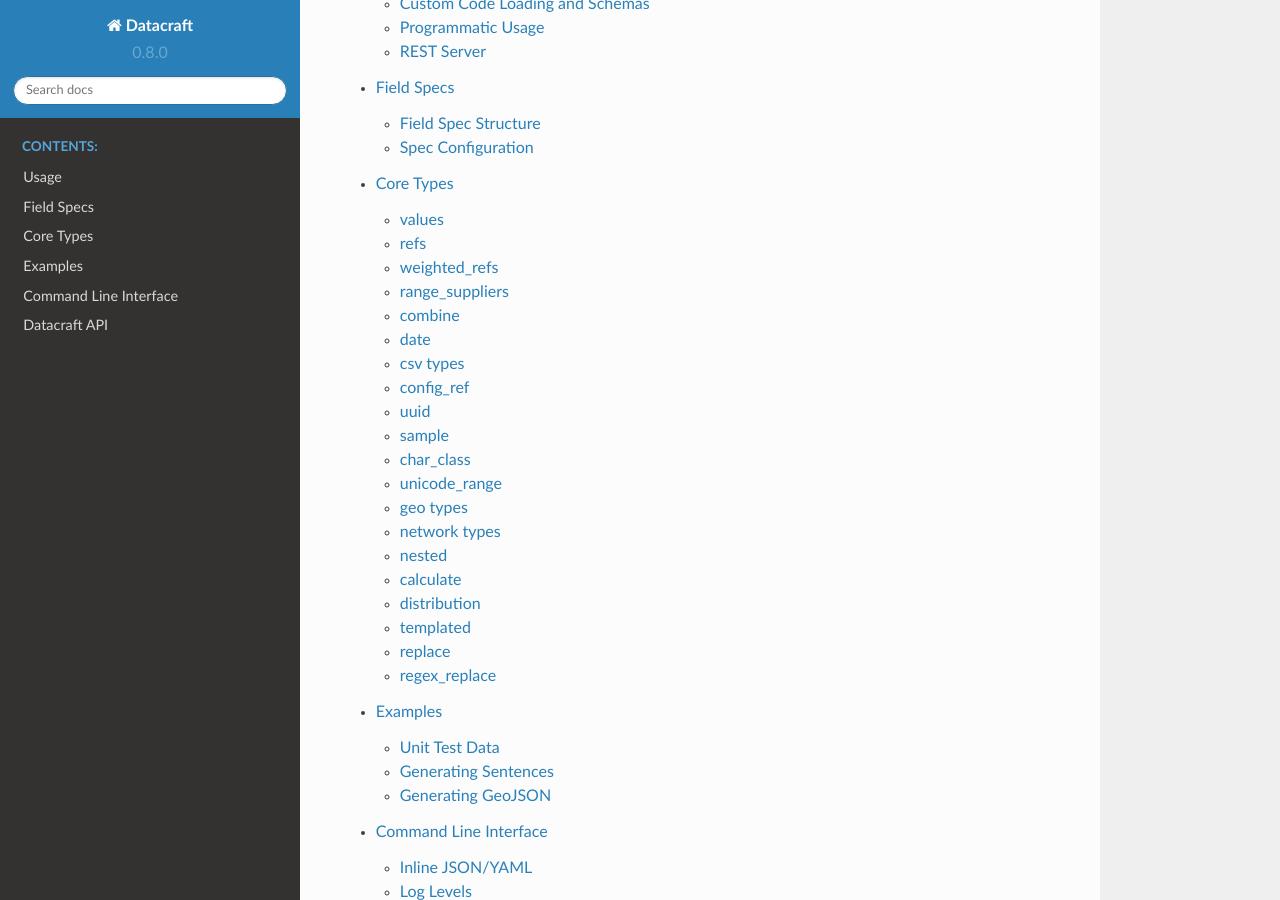
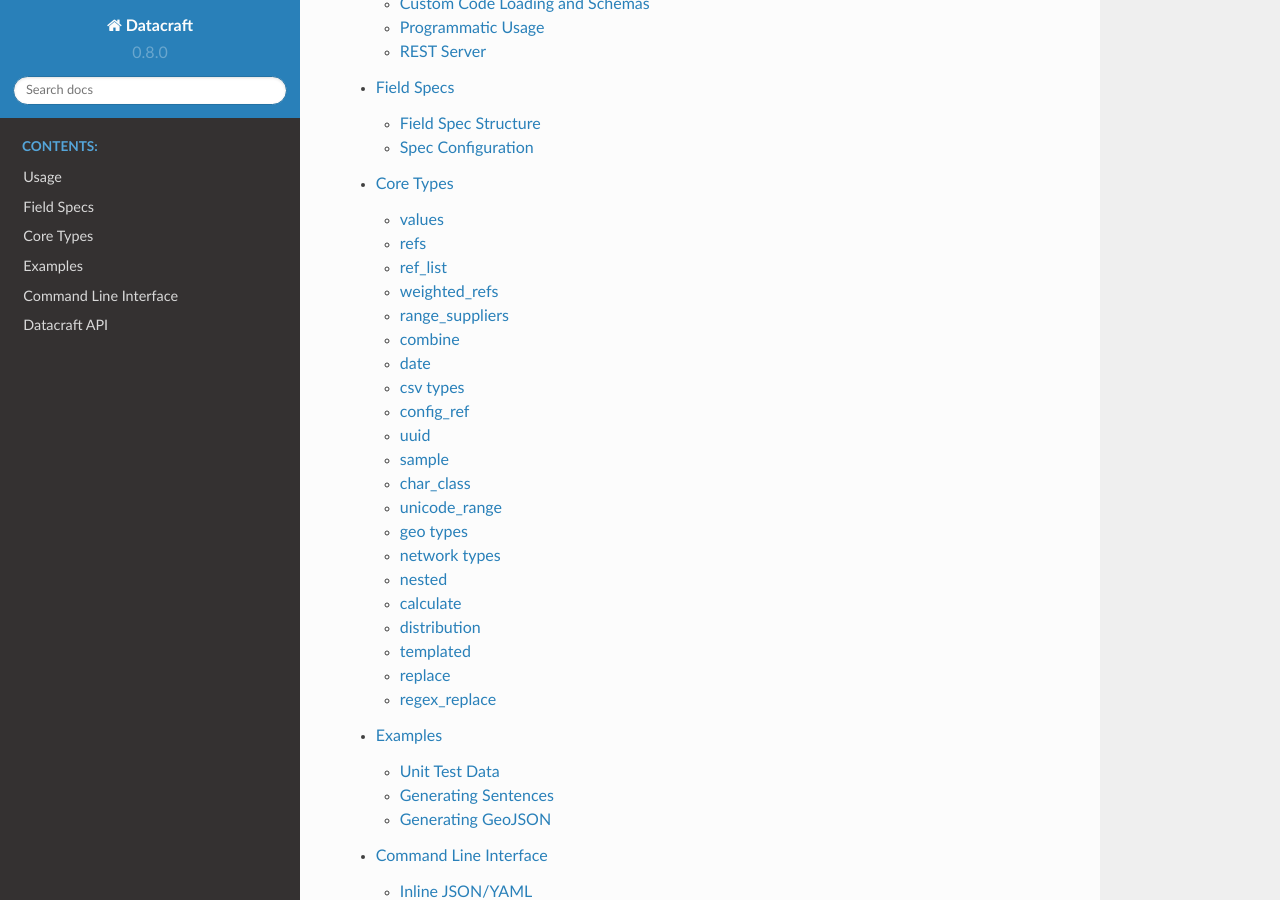
Before and after one commit to bbux-dev/datacraft, a Sphinx documentation site: the page built from docs/source/index.rst, in a window 1280 px wide and 900 px high, scrolled down 1154 px. Built offline with Sphinx 7.4.7 and the Read the Docs theme 2.0.0, drawn with Linux system fonts in a browser that asks for light colours.

Commit message:
Fix to add ref_list to docs

```diff
--- a/docs/source/coretypes.rst
+++ b/docs/source/coretypes.rst
@@ -6,6 +6,8 @@
 .. include:: types/values.rst
 
 .. include:: types/refs.rst
+
+.. include:: types/ref_list.rst
 
 .. include:: types/weighted_refs.rst
 
```
